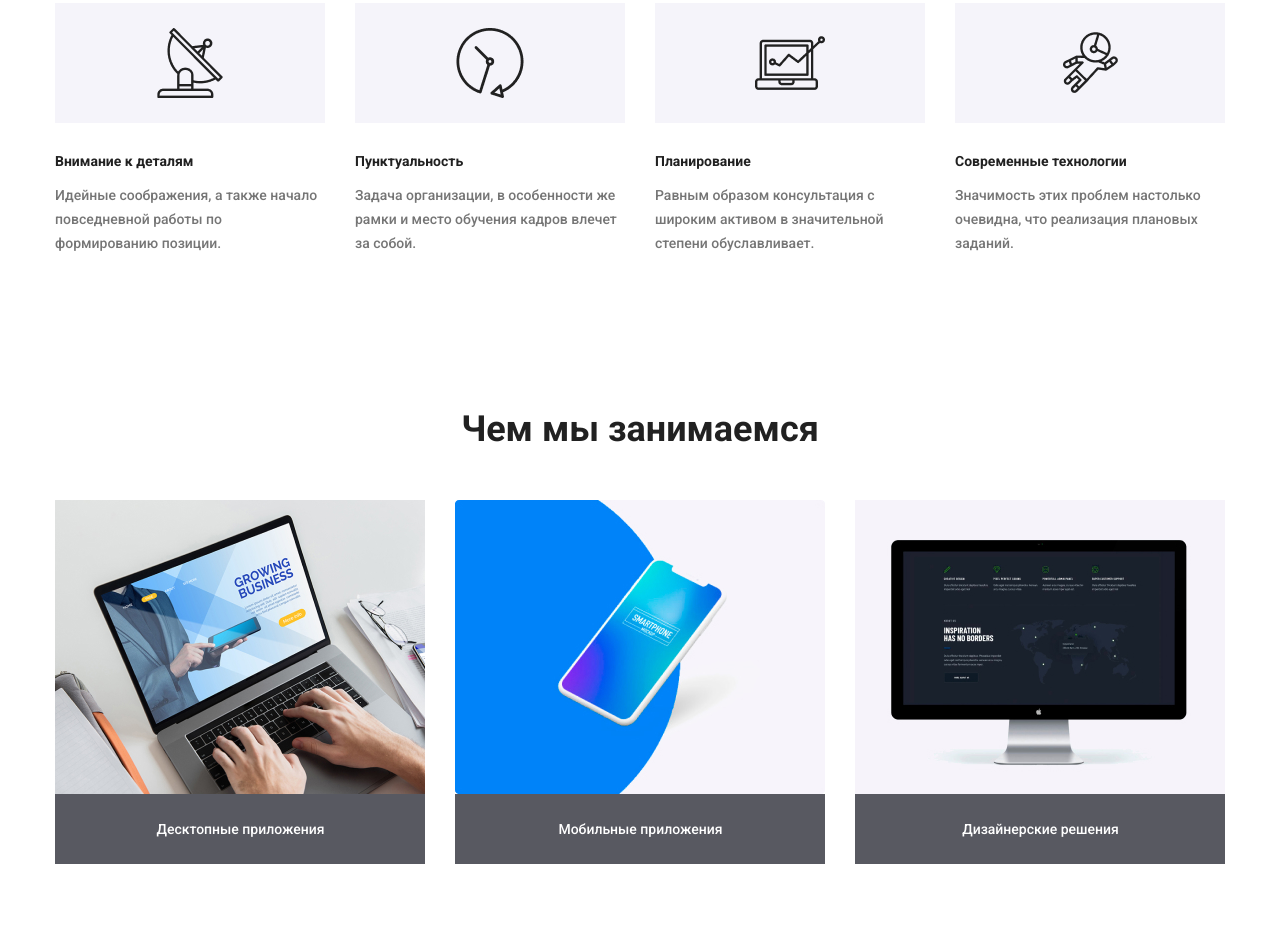
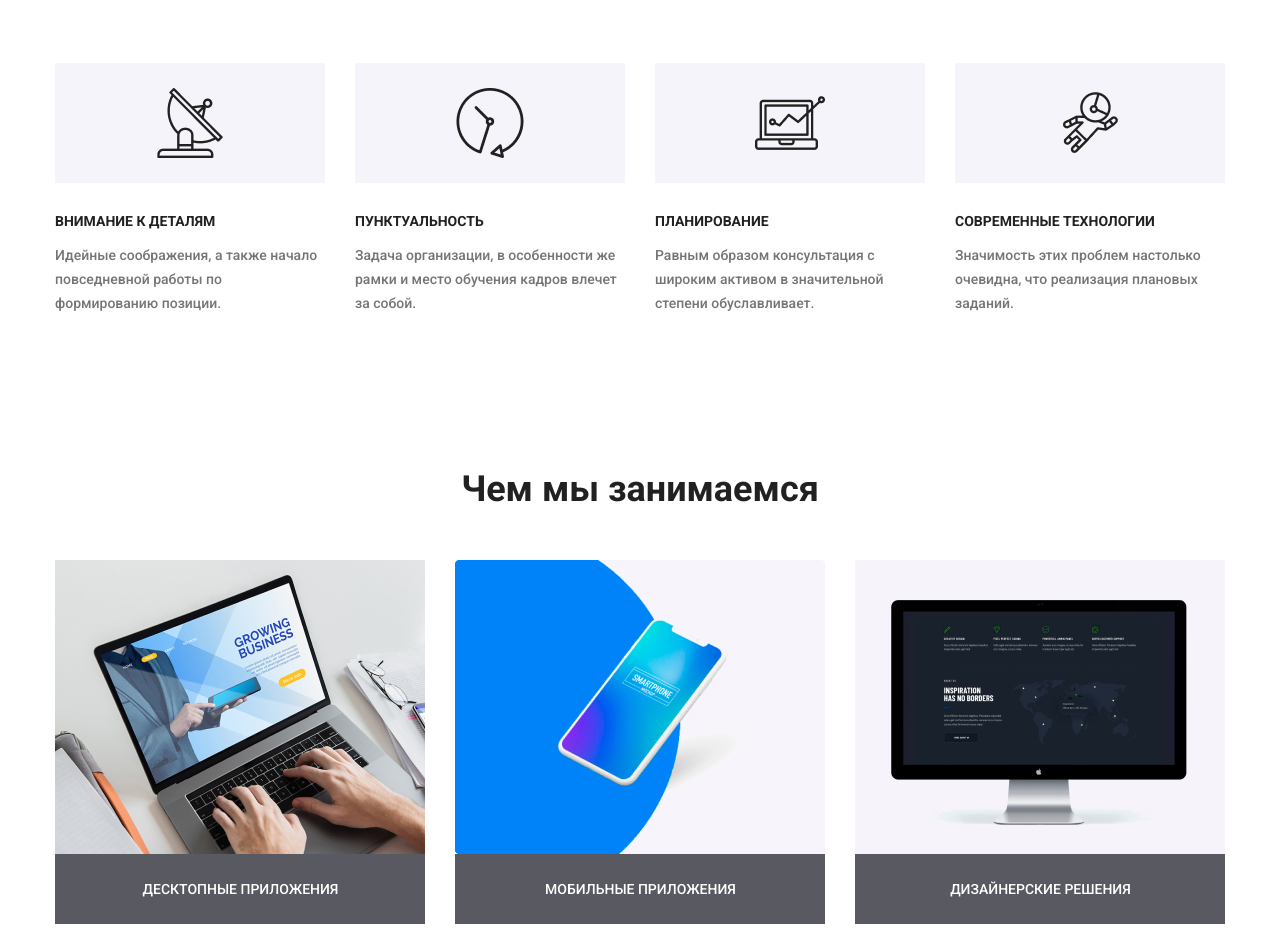
Before and after one commit to Semianov/goit-markup-hw-03, a plain HTML site: page index.html in a window 1280 px wide. Shown: the part 833-1761 px from the top of the page. Drawn offline with nearby package versions, Linux system fonts and the light colour scheme.

Commit message:
дз 3.1

```diff
--- a/index.html
+++ b/index.html
@@ -56,7 +56,7 @@
     <main>
       <section class="heroi-color">
         <div class="container">
-          <h1 class="heroi">Эффективные решения для вашего бизнеса</h1>
+          <h1 class="heroi">ЭФФЕКТИВНЫЕ РЕШЕНИЯ ДЛЯ ВАШЕГО БИЗНЕСА</h1>
          <button class="btn-style">Заказать услугу</button>
         </div>
       </section>
@@ -72,7 +72,7 @@
                   <div class="picture-item">
                     <img src="./images1/Vector.png" alt="спутник" />
                   </div>
-                  <h3>Внимание к деталям</h3>
+                  <h3>ВНИМАНИЕ К ДЕТАЛЯМ</h3>
                   <p>
                     Идейные соображения, а также начало повседневной работы по
                     формированию позиции.
@@ -84,7 +84,7 @@
                   <div class="picture-item">
                     <img src="./images1/vector(1).png" alt="часи" />
                   </div>
-                  <h3>Пунктуальность</h3>
+                  <h3>ПУНКТУАЛЬНОСТЬ</h3>
                   <p>
                     Задача организации, в особенности же рамки и место обучения
                     кадров влечет за собой.
@@ -96,7 +96,7 @@
                   <div class="picture-item">
                     <img src="./images1/vector(2).png" alt="пк" />
                   </div>
-                  <h3>Планирование</h3>
+                  <h3>ПЛАНИРОВАНИЕ</h3>
                   <p>
                     Равным образом консультация с широким активом в значительной
                     степени обуславливает.
@@ -108,7 +108,7 @@
                   <div class="picture-item">
                     <img src="./images1/vector(4).png" alt="космос" />
                   </div>
-                  <h3>Современные технологии</h3>
+                  <h3>СОВРЕМЕННЫЕ ТЕХНОЛОГИИ</h3>
                   <p>
                     Значимость этих проблем настолько очевидна, что реализация
                     плановых заданий.
@@ -130,15 +130,15 @@
             <ul class="flex-work-examples">
               <li>
                 <img src="./images1/img.jpg" alt="ноут" width="370" />
-                <p class="desktop">Десктопные приложения</p>
+                <p class="desktop">ДЕСКТОПНЫЕ ПРИЛОЖЕНИЯ</p>
               </li>
               <li>
                 <img src="./images1/box.jpg" alt="телефон" width="370" />
-                <p class="mobile">Мобильные приложения</p>
+                <p class="mobile">МОБИЛЬНЫЕ ПРИЛОЖЕНИЯ</p>
               </li>
               <li>
                 <img src="./images1/img(1).jpg" alt="комп" width="370" />
-                <p class="designer">Дизайнерские решения</p>
+                <p class="designer">ДИЗАЙНЕРСКИЕ РЕШЕНИЯ</p>
               </li>
             </ul>
           </div>
@@ -238,7 +238,7 @@
           <br />
 
           <div class="join">
-            <h2>Присоединяйтесь</h2>
+            <h2>ПРИСОЕДИНЯЙТЕСЬ</h2>
 
             <ul class="flex-join">
               <li>
@@ -262,7 +262,7 @@
           </div>
 
           <div class="mailing">
-            <h2>Подпишитесь на рассылку</h2>
+            <h2>ПОДПИШИТЕСЬ НА РАССЫЛКУ</h2>
             <input  type="text" placeholder="E-mail" />
             <button type="submit" class="sign-up">Подписаться</button>
           </div>
```
Also changed, not shown: portfolio.html (+2 -2 lines).
